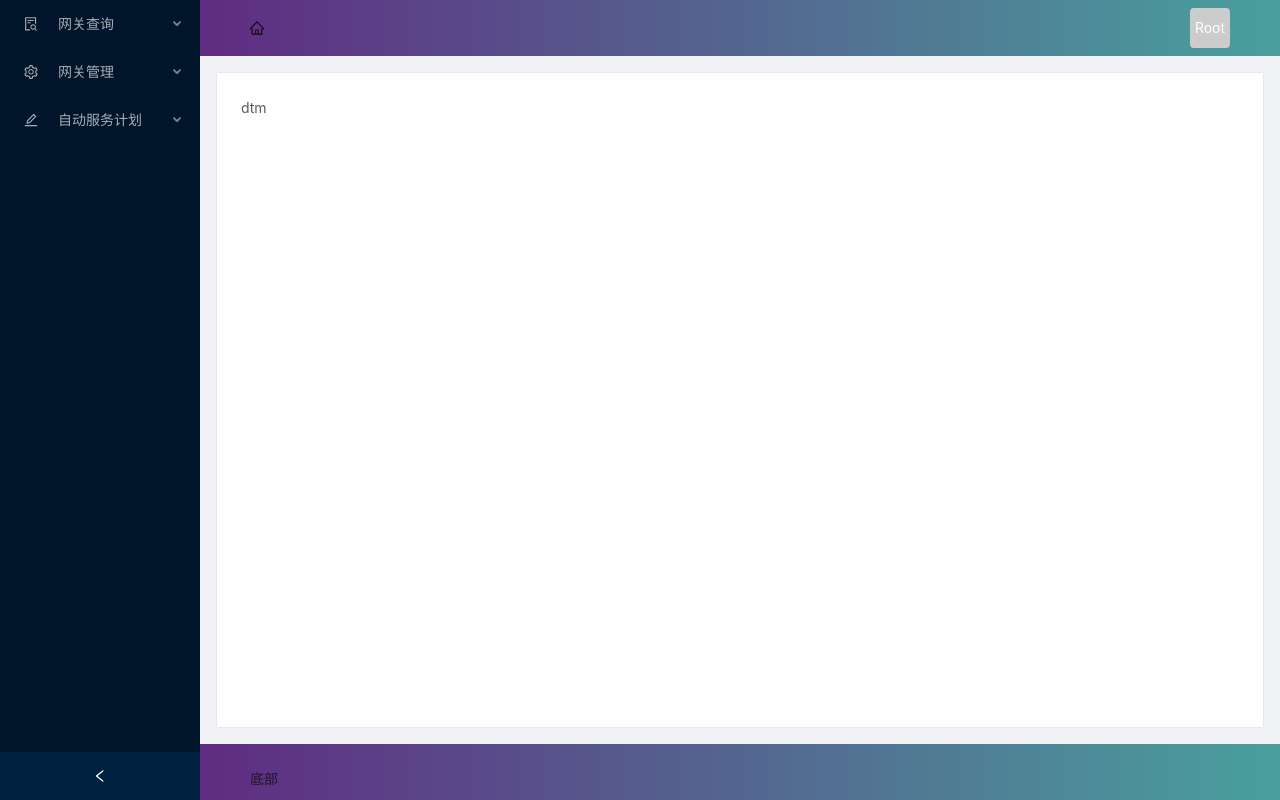
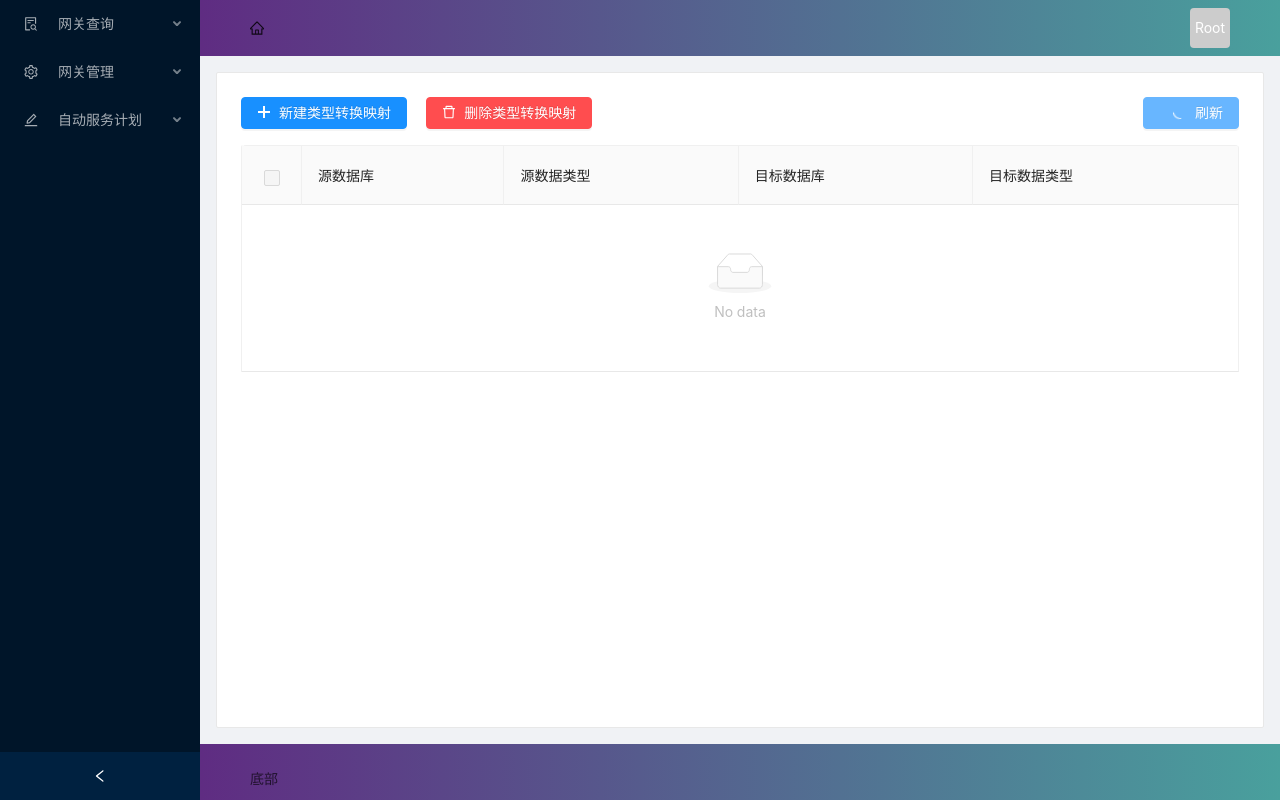
Before and after one commit to YuzhuoZhang/data-gateway-frontend, a React (Create React App) app: page /dgm/dtm in a window 1280 px wide. Built offline with nearby package versions, Linux system fonts and the light colour scheme; sample sign-in values are in the browser's storage.

Commit message:
临时保存

```diff
--- a/src/views/home/components/main/dgm/dsm/dsm.jsx
+++ b/src/views/home/components/main/dgm/dsm/dsm.jsx
@@ -7,10 +7,8 @@ import MyTable from '../../table'
 
 const { Search } = Input
 const { Option } = Select
-/**
- * 数据源管理内容--新建数据源 查询数据源  删除数据源 共享数据源
- */
 
+//数据源表格数据
 const dataSource = [
     {
         'key': '1',
@@ -73,7 +71,7 @@ const dataSource = [
         'comment': '一些备注'
     }
 ]
-
+//数据源表格表头
 const columns = [
     {
         'title': '数据库名称',
@@ -117,23 +115,44 @@ const columns = [
         'key': 'comment'
     }
 ]
-
+//新增数据源的布局
 const layout = {
-    labelCol: { span: 8 },
+    labelCol: { span: 4 },
     wrapperCol: { span: 10 },
 }
-
+//对话框的默认状态，关闭新增对话框恢复默认状态
+const initialState = {
+    isTestAbled: false,
+    isAddAbled: false,
+    isShared: false
+}
+/**
+ * 数据源管理内容--新建数据源 查询数据源  删除数据源 共享数据源
+ */
 export default class DataSourceMange extends React.Component {
 
+    /**
+     * 数据源管理组件的状态：
+     *      多选框选中的行号的主键
+     *      新建窗口的可见性
+     *          新建窗口的测试按钮的可用状态
+     *          新增按钮是否可用---测试连接通过再允许点新增
+     *      是否共享数据库
+     */
     state = {
         selectedRowKeys: [],
-        addModalVisable: false
+        addModalVisable: false,
+        isTestAbled: false,
+        isAddAbled: false,
+        isShared: false
     }
 
+    //传给table组件的回调函数
     onSelectChange = (selectedRowKeys) => {
         this.setState({ selectedRowKeys })
     }
 
+    //点击删除按钮的处理，用一个确认对话框
     deleteItems = () => {
         Modal.confirm({
             title: '确定要删除这' + this.state.selectedRowKeys.length + '条数据源吗',
@@ -145,28 +164,22 @@ export default class DataSourceMange extends React.Component {
             onOk: () => this.setState({ selectedRowKeys: [] })
         })
     }
-
+    //打开新增对话框
     openAddModal = () => {
         this.setState({ addModalVisable: true })
     }
 
-    handleCancel = () => {
-        this.setState({ addModalVisable: false })
+    //点击测试连接时候触发的函数
+    testConnection = () => {
+        console.log(this.props.form)
     }
 
-    handleFinsh = value => {
-        console.log(value)
+    //添加数据源到数据库
+    addDatasource = () => {
+        //console.log(form)
+        console.log(this.refs.addForm)
+        console.log(this.refs.addForm.getFieldsValue())
     }
-
-    testConnection = () => {
-
-    }
-
-    addDatasource = () => {
-
-    }
-
-
 
     render() {
 
@@ -191,9 +204,10 @@ export default class DataSourceMange extends React.Component {
                         centered={true}
                         closable={false}
                         footer={null}
-                        destroyOnClose>
+                        destroyOnClose
+                        forceRender={true}>
                         {/* 对话框的表单 */}
-                        <Form {...layout}>
+                        <Form {...layout} ref='addForm'>
                             {/* 数据库类型的下拉框 */}
                             <Form.Item label='数据源类型' name='datasourceType'>
                                 <Select placeholder='请选择数据源' style={{ width: '150px' }}>
@@ -204,8 +218,8 @@ export default class DataSourceMange extends React.Component {
                                 </Select>
                             </Form.Item>
                             {/* 数据库服务器IP */}
-                            <Form.Item label='服务器IP:' name='serverIP'>
-                                <Input placeholder='数据库服务器IP' allowClear />
+                            <Form.Item label='服务器URL:' name='serverIP'>
+                                <Input placeholder='数据库服务器IP或域名' allowClear />
                             </Form.Item>
                             {/* 数据库用户名 */}
                             <Form.Item label='用户名' name='databaseUser'>
@@ -216,21 +230,27 @@ export default class DataSourceMange extends React.Component {
                                 <Input.Password placeholder='数据库密码' allowClear />
                             </Form.Item>
                             {/* 数据库端口号 */}
-                            <Form.Item label='端口号' name='databasePort' rules={[{ type: 'integer' }]}>
+                            <Form.Item label='端口号' name='databasePort' >
                                 <Input placeholder='数据库端口号' allowClear />
-                            </Form.Item>
-                            {/* 是否共享数据源 */}
-                            <Form.Item name='isShared'>
-                                <Checkbox>是否共享数据源</Checkbox>
                             </Form.Item>
                             {/* 数据库的描述信息，备注 */}
                             <Form.Item label='备注' name='comment'>
                                 <Input placeholder='数据库的描述信息' allowClear />
                             </Form.Item>
+                            {/* 是否共享数据源 */}
+                            <Form.Item name='isShared'>
+                                <Checkbox checked={this.state.isShared} onChange={event=>this.setState({isShared:event.target.checked})}>是否共享数据源</Checkbox>
+                            </Form.Item>
+                            {/* 测试连接按钮---需要用到表单除了注释和是否共享外的其他数据 */}
                             <Button onClick={this.testConnection}>测试连接</Button>
+                            {/* 测试连接的结果---想写成加载中  测试通过的对勾或者  连接失败这三种状态 */}
                             {this.state.connectMessage}
-                            <Button style={{float:'right'}} onClick={this.handleCancel}>取消</Button>
-                            <Button style={{float:'right'}} type='primary' onClick={this.addDatasource} htmlType='submit'>添加</Button>
+                            {/* 添加和取消按钮 */}
+                            <Button style={{ float: 'right' }} onClick={() => {
+                                this.setState({ addModalVisable: false })
+                                this.setState({...initialState})
+                            }}>取消</Button>
+                            <Button style={{ float: 'right' }} type='primary' onClick={this.addDatasource}>添加</Button>
                         </Form>
 
                     </Modal>
--- a/src/views/home/components/main/dgm/dtm/dtm.jsx
+++ b/src/views/home/components/main/dgm/dtm/dtm.jsx
@@ -1,10 +1,149 @@
 import React from 'react'
+import { Button, Modal, Select, Form, Input } from 'antd'
+import { SyncOutlined, PlusOutlined, DeleteOutlined } from '@ant-design/icons'
 
-export default class DataTypeManage extends React.Component{
-    render(){
+import MyTable from '../../table'
+
+const { Option } = Select
+//数据源表格表头
+const columns = [
+    {
+        'title': '源数据库',
+        'dataIndex': 'source',
+        'key': 'source'
+    },
+    {
+        'title': '源数据类型',
+        'dataIndex': 'sourceType',
+        'key': 'sourceType'
+    },
+    {
+        'title': '目标数据库',
+        'dataIndex': 'target',
+        'key': 'target'
+    },
+    {
+        'title': '目标数据类型',
+        'dataIndex': 'targetType',
+        'key': 'targetType',
+    }
+]
+//新增数据类型转换的布局
+const layout = {
+    labelCol: { span: 5 },
+    wrapperCol: { span: 10 },
+}
+/**
+ * 数据类型装换管理组件
+ * 其实都长得差不多
+ */
+export default class DataTypeManage extends React.Component {
+
+    /**
+     * 组件自己的状态
+     *     选中的行的key
+     *     是否展示新增对话框
+     */
+    state = {
+        selectedRowKeys: [],
+        showModal: false
+    }
+
+    //传给table组件的回调函数
+    onSelectChange = (selectedRowKeys) => {
+        this.setState({ selectedRowKeys })
+    }
+
+    render() {
         return (
-            <div>
-                dtm
+            <div className='dtm'>
+                {/* 上面的几个功能按钮 */}
+                <div className='dtm-header'>
+                    {/* 新增类型转换映射 */}
+                    <Button
+                        icon={<PlusOutlined />}
+                        type='primary'
+                        onClick={()=>this.setState({showModal:true})}>
+                        新建类型转换映射
+                    </Button>
+                    {/* 新建类型转换的映射的对话框 */}
+                    <Modal
+                        visible={this.state.showModal}
+                        centered={true}
+                        closable={false}
+                        footer={null}
+                        destroyOnClose
+                        forceRender={true}>
+                        {/* 新建xxx的表单 */}
+                        <Form {...layout}>
+                            {/* 源数据库 */}
+                            <Form.Item name='source' label='源数据库'>
+                                <Select placeholder='请选择源数据源'>
+                                    <Option value='mysql'>
+                                        MySQL
+                                    </Option>
+                                    <Option value='oracle'>
+                                        Oracle
+                                    </Option>
+                                    <Option value='sqlserver'>
+                                        SQL Server
+                                    </Option>
+                                    <Option value='excel'>
+                                        Excel
+                                    </Option>
+                                </Select>
+                            </Form.Item>
+                            {/* 源数据类型 */}
+                            <Form.Item name='sourceType' label='源数据类型'>
+
+                            </Form.Item>
+                            {/* 目标数据库 */}
+                            <Form.Item name='target' label='目标数据库'>
+                                <Select placeholder='请选择目标数据库'>
+                                    <Option value='mysql'>
+                                        MySQL
+                                    </Option>
+                                    <Option value='oracle'>
+                                        Oracle
+                                    </Option>
+                                    <Option value='sqlserver'>
+                                        SQL Server
+                                    </Option>
+                                    <Option value='excel'>
+                                        Excel
+                                    </Option>
+                                </Select>
+                            </Form.Item>
+                            {/* 目标数据类型 */}
+                            <Form.Item name='targetType' label='目标数据类型'>
+
+                            </Form.Item>
+                            {/* 备注 */}
+                            <Form.Item name='comment' label='备注'>
+                                <Input allowClear placeholder='描述信息' />
+                            </Form.Item>
+                        </Form>
+                    </Modal>
+                    {/* 删除数据类型转换映射 */}
+                    <Button
+                        style={{ marginLeft: '1.5vw' }}
+                        icon={<DeleteOutlined />}
+                        type='danger'>
+                        删除类型转换映射
+                    </Button>
+                    {/* 刷新表格 */}
+                    <Button
+                        type='primary'
+                        style={{ float: 'right' }}
+                        icon={<SyncOutlined spin={true} />}
+                        loading>
+                        刷新
+                    </Button>
+                </div>
+                {/* 主体表格部分 */}
+                <div className='dtm-main' style={{ marginTop: '2vh' }}>
+                    <MyTable onSelectChange={this.onSelectChange} columns={columns} />
+                </div>
             </div>
         )
     }
```
